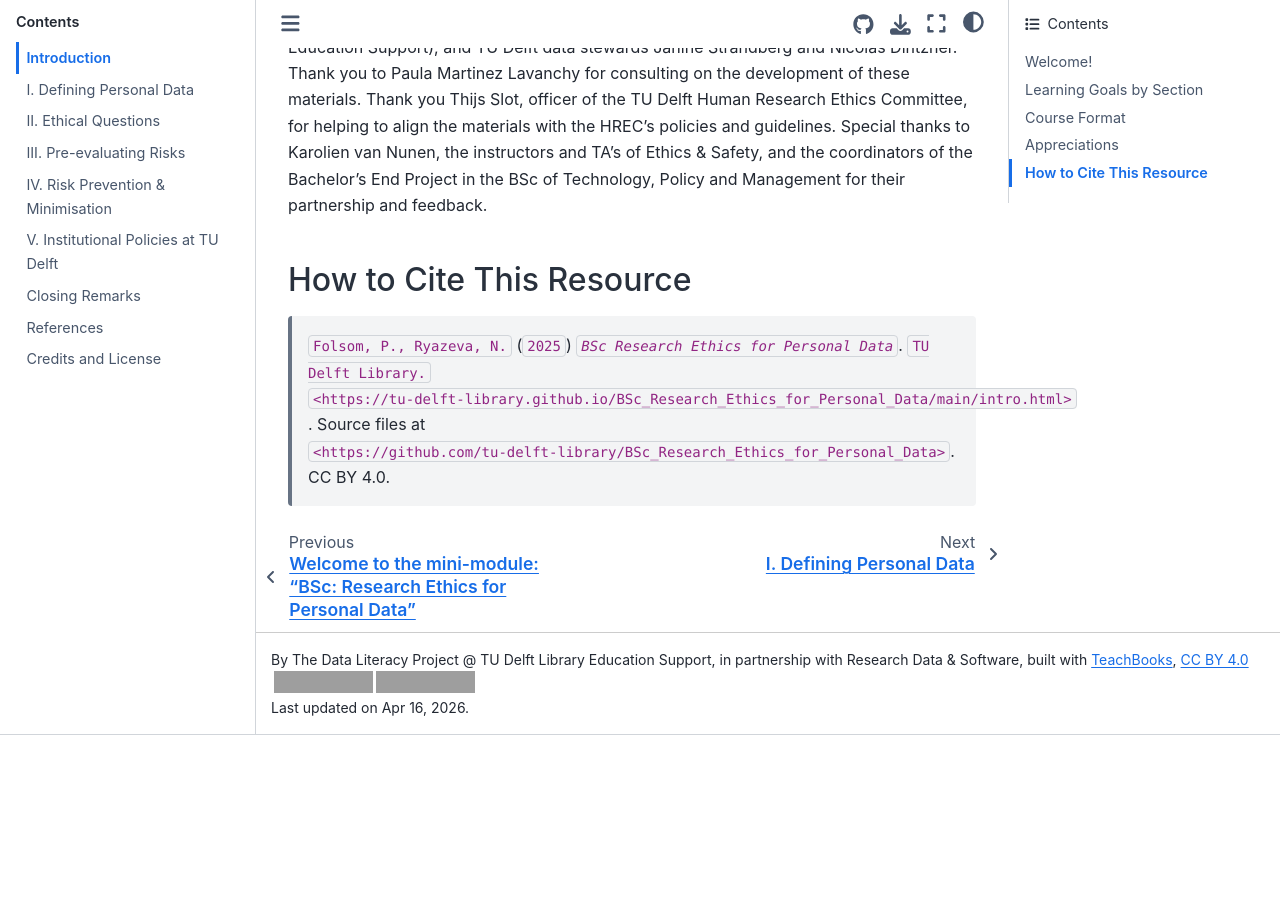
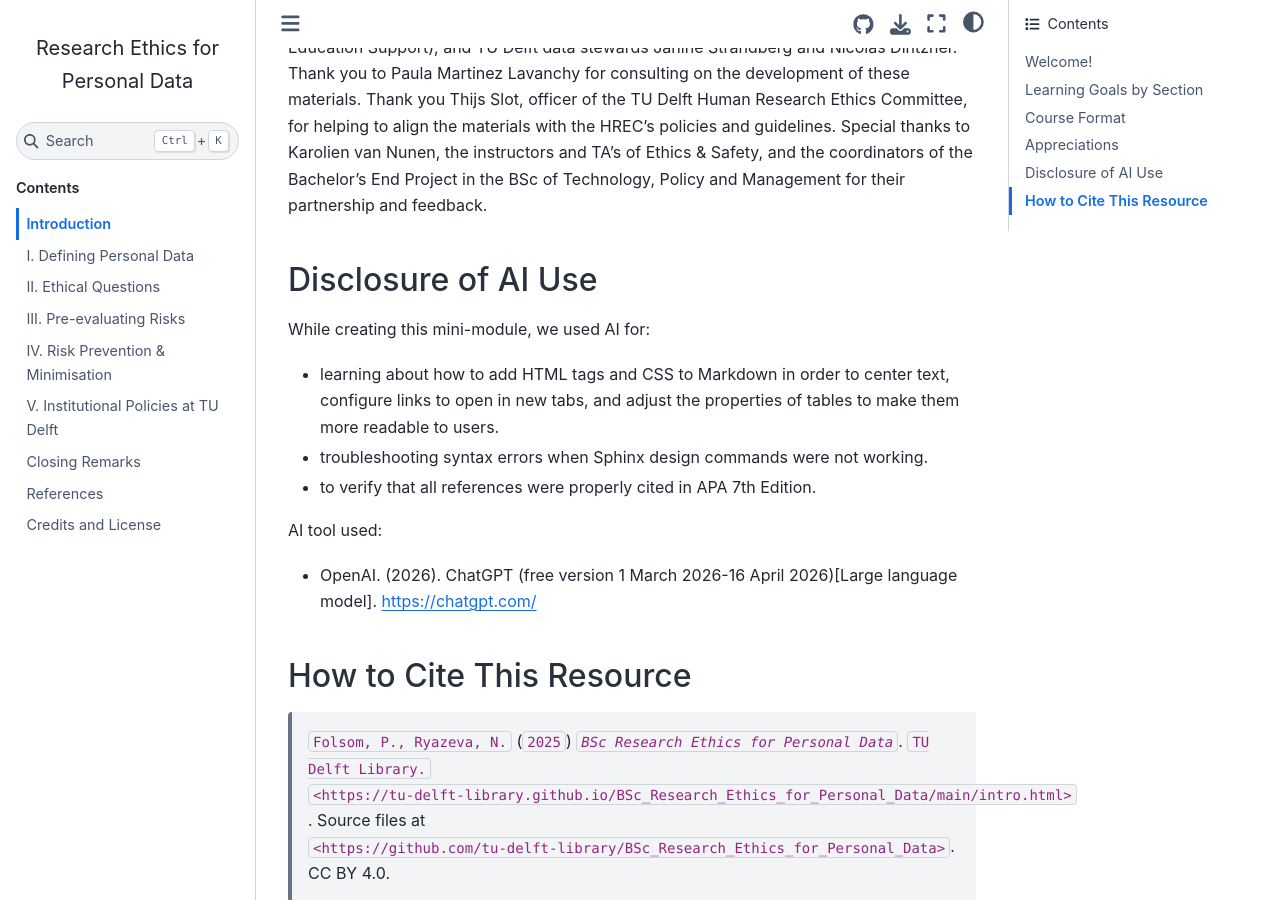
Before and after one commit to tu-delft-library/BSc_Research_Ethics_for_Personal_Data, a Jupyter Book: the page built from book/home.md, in a window 1280 px wide and 900 px high, scrolled down 1383 px. Built offline with Jupyter Book 1.0.4 settings and Sphinx 7.4.7 and the Sphinx Book theme 1.1.4, drawn with Linux system fonts in a browser that asks for light colours; comment, search, counter and statistics services are not loaded; before the commit the page ends 2118 px from its top, so only the background shows below that; grey boxes are pictures that could not be loaded.

Commit message:
Update home.md

```diff
--- a/book/home.md
+++ b/book/home.md
@@ -66,6 +66,15 @@
 
 This pilot was developed in collaboration between Narmin Rzayeva (TU Delft Research Data & Software training team), Paige Folsom (Data Literacy Project @ TU Delft Library Education Support), and TU Delft data stewards Janine Strandberg and Nicolas Dintzner. Thank you to Paula Martinez Lavanchy for consulting on the development of these materials. Thank you Thijs Slot, officer of the TU Delft Human Research Ethics Committee, for helping to align the materials with the HREC's policies and guidelines. Special thanks to Karolien van Nunen, the instructors and TA's of Ethics & Safety, and the coordinators of the Bachelor's End Project in the BSc of Technology, Policy and Management for their partnership and feedback.
 
+## Disclosure of AI Use
+
+While creating this mini-module, we used AI for:
+- learning about how to add HTML tags and CSS to Markdown in order to center text, configure links to open in new tabs, and adjust the properties of tables to make them more readable to users.
+- troubleshooting syntax errors when Sphinx design commands were not working.
+- to verify that all references were properly cited in APA 7th Edition.
+
+AI tool used:
+- OpenAI. (2026). ChatGPT (free version 1 March 2026-16 April 2026)[Large language model]. https://chatgpt.com/
 
 
 ## How to Cite This Resource
```
